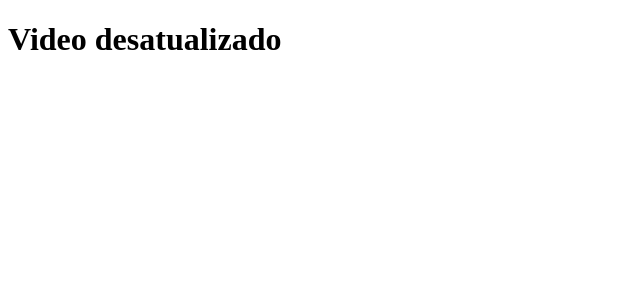
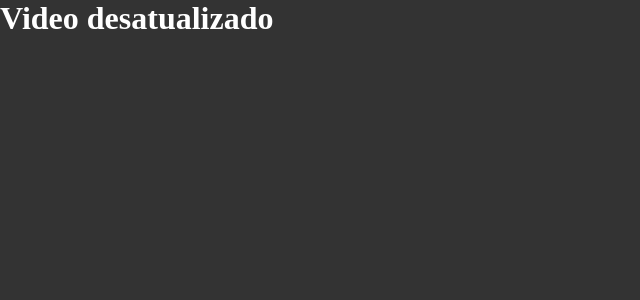
Before and after one commit to fabioteraoka/Ignite-React, a React app in the folder reactjs/01-github-explorer/: page / in a window 1280 px wide. Shown: the top 300 px of the page, without its empty margins (0-640 px from the left). Built offline with nearby package versions, Linux system fonts and the light colour scheme.

Commit message:
Criando a Estrutura do Projeto

```diff
--- a/reactjs/01-github-explorer/src/App.jsx
+++ b/reactjs/01-github-explorer/src/App.jsx
@@ -1,3 +1,5 @@
+import './styles/global.scss'
+
 export function App() {
     return <h1>Video desatualizado</h1>
 }
--- /dev/null
+++ b/reactjs/01-github-explorer/src/styles/global.scss
@@ -0,0 +1,11 @@
+*{
+    margin: 0;
+    padding: 0;
+    box-sizing: border-box;
+}
+
+body {
+    font: Arial, Helvetica, sans-serif;
+    background: #333333;
+    color: #fff;
+}
--- a/reactjs/01-github-explorer/webpack.config.js
+++ b/reactjs/01-github-explorer/webpack.config.js
@@ -2,9 +2,11 @@
 
 const path = require('path');
 const HtmlWebpackPlugin = require('html-webpack-plugin');
+const isDevelopment = process.env.NODE_ENV !== 'production';
 
 module.exports = {
-    mode: 'development',
+    mode: isDevelopment ? 'development' : 'production',
+    devtool: isDevelopment ? 'eval-source-map' : 'source-map',
     entry: path.resolve(__dirname, 'src', 'index.jsx'),
     output: {
         path: path.resolve(__dirname, 'dist'),
@@ -32,6 +34,11 @@ module.exports = {
                     loader: 'babel-loader',
                 }
             },
+            {
+                test: /\.scss$/,
+                exclude: /node_modules/,
+                use: ['style-loader', 'css-loader', 'sass-loader'],
+            },
         ]
     }
 };
```
Also changed, not shown: reactjs/01-github-explorer/package.json (+9 -0 lines), 1 other file (tests, documents, lock files or other folders).
